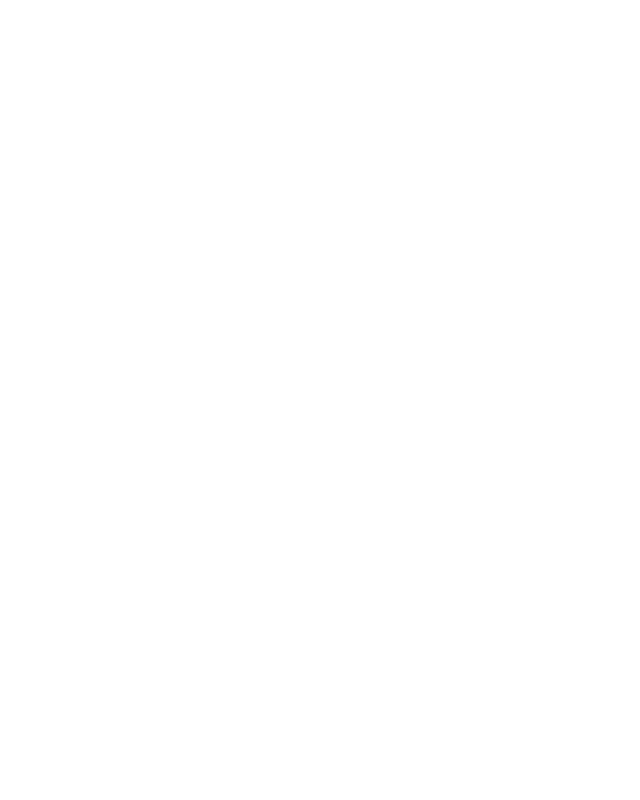
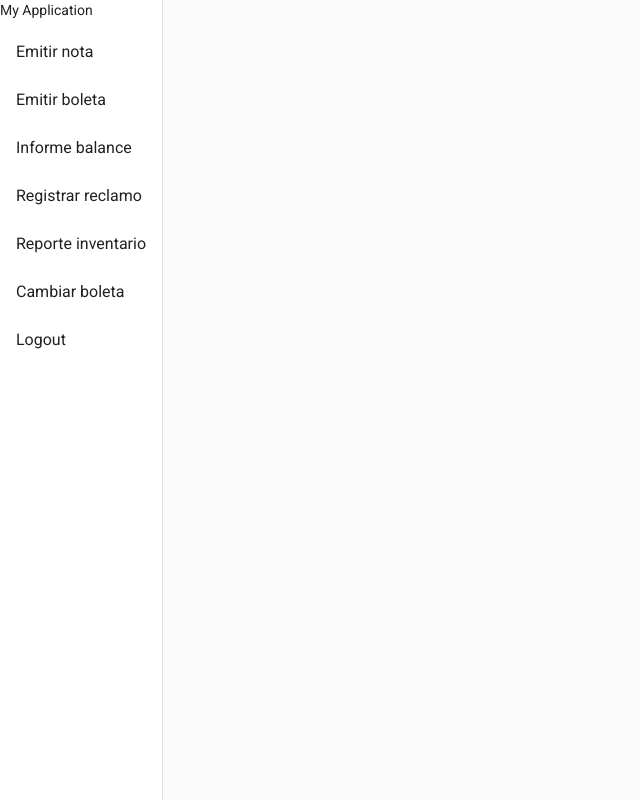
Before and after one commit to cristiandev19/proyecto-ads-front, an Angular app: page /admin in a window 1280 px wide. Shown: the whole page, without its empty margins (0-640 px from the left). Built offline with nearby package versions, Linux system fonts and the light colour scheme; sample sign-in values are in the browser's storage.

Commit message:
tengo que rehacer esto

```diff
--- a/src/app/components/admin/admin.component.html
+++ b/src/app/components/admin/admin.component.html
@@ -1,19 +1,15 @@
-
 <mat-drawer-container class="example-container">
   <mat-drawer mode="side" opened>
     <span>My Application</span>
 
-
     <mat-nav-list>
-      <a mat-list-item routerLink="login" routerLinkActive="active">Login</a>
-      <a mat-list-item routerLink="restart-password" routerLinkActive="active">Restart pass</a>
-      <a mat-list-item routerLink="emitir-nota" routerLinkActive="active">Emitir nota</a>
-      <a mat-list-item routerLink="emitir-boleta" routerLinkActive="active">Emitir boleta</a>
-      <a mat-list-item routerLink="informe-balance" routerLinkActive="active">Informe balance</a>
-      <a mat-list-item routerLink="registrar-reclamo" routerLinkActive="active">Registrar reclamo</a>
-      <a mat-list-item routerLink="reporte-inventario" routerLinkActive="active">Reporte inventario</a>
-      <a mat-list-item routerLink="cambiar-boleta" routerLinkActive="active">Cambiar boleta</a>
-      <a mat-list-item routerLink="gestionar-usuario" routerLinkActive="active">Gestionar usuario</a>
+      <a mat-list-item routerLink="/admin/emitir-nota" routerLinkActive="active">Emitir nota</a>
+      <a mat-list-item routerLink="/admin/emitir-boleta" routerLinkActive="active">Emitir boleta</a>
+      <a mat-list-item routerLink="/admin/informe-balance" routerLinkActive="active">Informe balance</a>
+      <a mat-list-item routerLink="/admin/registrar-reclamo" routerLinkActive="active">Registrar reclamo</a>
+      <a mat-list-item routerLink="/admin/reporte-inventario" routerLinkActive="active">Reporte inventario</a>
+      <a mat-list-item routerLink="/admin/cambiar-boleta" routerLinkActive="active">Cambiar boleta</a>
+      <a mat-list-item routerLink="/auth/login" (click)="handleLogout()">Logout</a>
     </mat-nav-list>
 
   </mat-drawer>
--- a/src/app/components/admin/admin.component.scss
+++ b/src/app/components/admin/admin.component.scss
@@ -0,0 +1,7 @@
+.example-spacer {
+  flex: 1 1 auto;
+}
+
+.example-container {
+  height: 100%;
+}
--- a/src/app/components/admin/admin.component.ts
+++ b/src/app/components/admin/admin.component.ts
@@ -1,4 +1,5 @@
 import { Component, OnInit } from '@angular/core';
+import { Router } from '@angular/router';
 
 @Component({
   selector: 'app-admin',
@@ -6,7 +7,16 @@ import { Component, OnInit } from '@angular/core';
   styleUrls: ['./admin.component.scss']
 })
 export class AdminComponent implements OnInit {
-  constructor() { }
+  constructor(
+    private router: Router
+  ) { }
 
   ngOnInit(): void { }
+
+  handleLogout() {
+    console.log('entrooo')
+    localStorage.removeItem('user');
+
+    this.router.navigate(['/auth/login'])
+  }
 }
```
